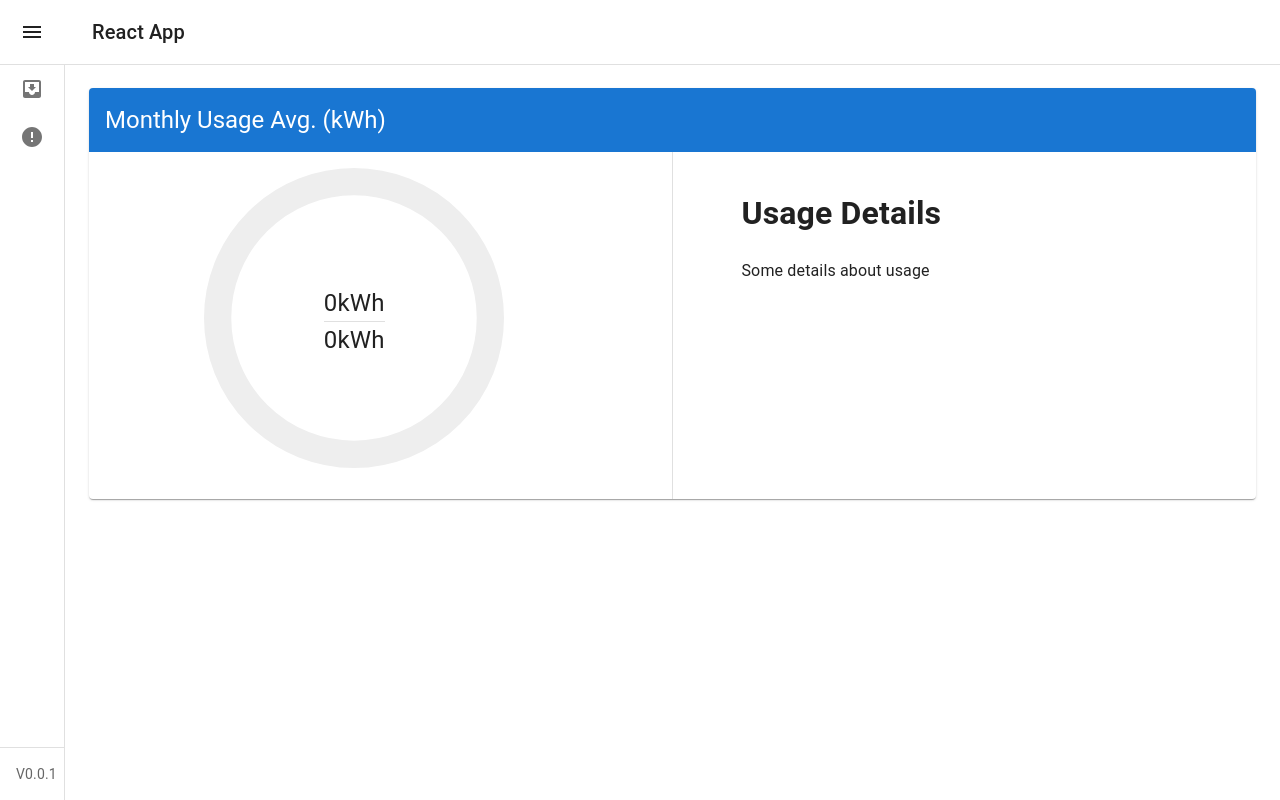
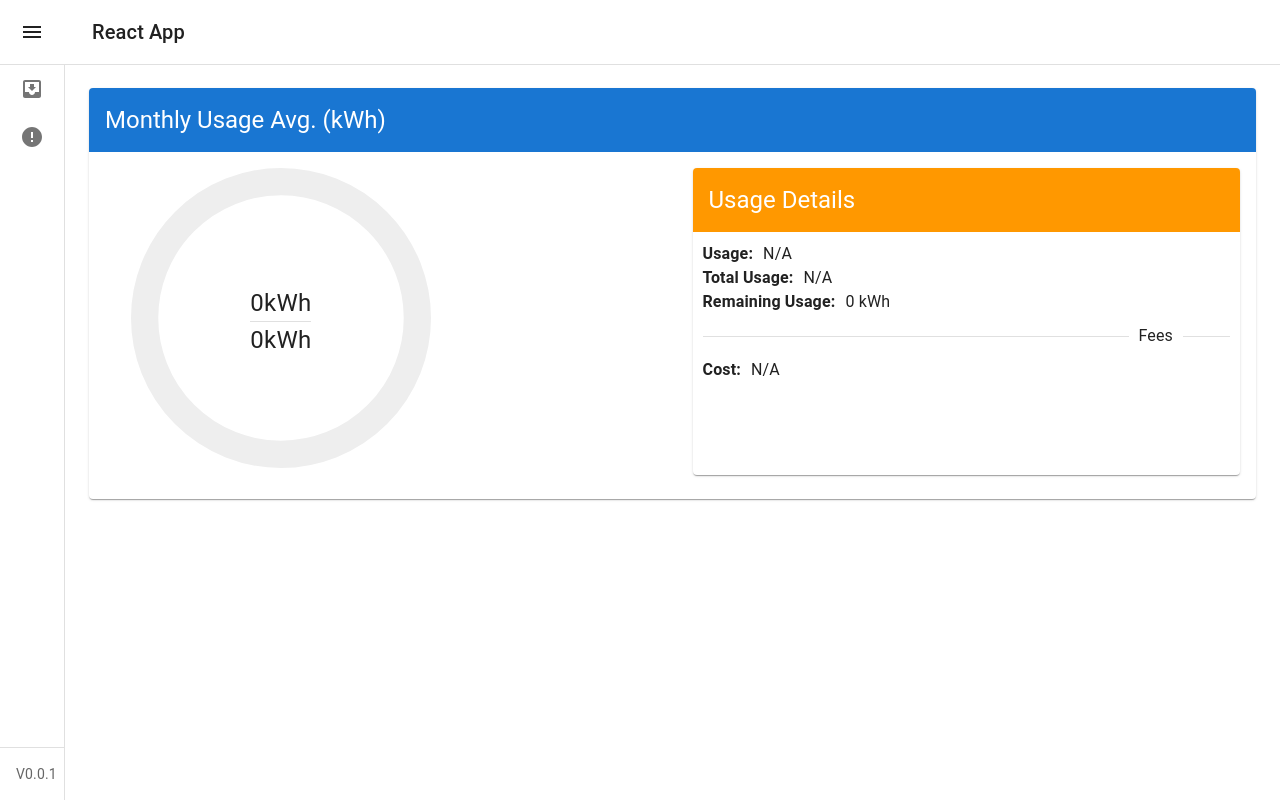
Before and after one commit to C0rv0dev/energy-node-front, a React (Create React App) app: page / in a window 1280 px wide. Built offline with nearby package versions, Linux system fonts and the light colour scheme; no server answers.

Commit message:
done with usageDetails component

```diff
--- a/src/providers/EnergyUseProvider.tsx
+++ b/src/providers/EnergyUseProvider.tsx
@@ -1,4 +1,3 @@
-import React, { useState } from 'react';
 import api from '../api';
 
 class EnergyUseProvider {
--- a/src/resources/components/Main/UsageDetails.tsx
+++ b/src/resources/components/Main/UsageDetails.tsx
@@ -1,11 +1,93 @@
+import { Box, Card, CardHeader, Divider } from '@mui/material';
 import React from 'react';
 
-function UsageDetails() {
+interface UsageDetailsProps {
+  usage?: number;
+  totalusage?: number;
+}
+
+interface UsageDetailsRowProps {
+  label: string;
+  value: string;
+}
+
+function UsageDetails({ usage, totalusage }: UsageDetailsProps) {
   return (
-    <div>
-      <h1>Usage Details</h1>
-      <p>Some details about usage</p>
-    </div>
+    <Card
+      sx={{
+        display: 'flex',
+        flexDirection: 'column',
+        justifyContent: 'left',
+        height: '100%',
+      }}
+    >
+      <CardHeader
+        title="Usage Details"
+        sx={{
+          backgroundColor: (theme) => theme.palette.warning.light,
+          color: 'white',
+        }}
+      />
+
+      <Box
+        sx={{
+          display: 'flex',
+          flexDirection: 'column',
+          justifyContent: 'left',
+          padding: '10px',
+        }}
+      >
+        <UsageDetailsRow
+          label="Usage"
+          value={usage ? `${usage} kWh` : 'N/A'}
+        />
+
+        <UsageDetailsRow
+          label="Total Usage"
+          value={totalusage ? `${totalusage} kWh` : 'N/A'}
+        />
+
+        <UsageDetailsRow
+          label="Remaining Usage"
+          value={usage && totalusage ? `${totalusage - usage} kWh` : `${totalusage} kWh`}
+        />
+
+        <Divider
+          sx={{
+            marginTop: '10px',
+            marginBottom: '10px',
+            strokeWidth: '10px',
+          }}
+          textAlign="right"
+        >
+          Fees
+        </Divider>
+
+        <UsageDetailsRow
+          label="Cost"
+          value={usage ? `$${(usage * 0.12).toFixed(2)}` : 'N/A'}
+        />
+      </Box>
+    </Card>
+  );
+}
+
+function UsageDetailsRow({ label, value }: UsageDetailsRowProps) {
+  return (
+    <Box
+      sx={{
+        display: 'flex',
+        flexDirection: 'row',
+        justifyContent: 'left',
+      }}
+    >
+      <strong>{`${label}: `}</strong>
+      <span style={{
+        marginLeft: '10px',
+      }}>
+        {value}
+      </span>
+    </Box>
   );
 }
 
--- a/src/resources/components/Main/UsageMeterComponent.tsx
+++ b/src/resources/components/Main/UsageMeterComponent.tsx
@@ -3,7 +3,6 @@ import Box from '@mui/material/Box';
 import { Divider, Typography } from '@mui/material';
 import { CircularProgressProps } from '@mui/material/CircularProgress';
 import CircularProgressWithBackground from '../CircularProgressWithBackground';
-import EnergyUseProvider from '../../../providers/EnergyUseProvider';
 
 interface UsageMeterProps extends CircularProgressProps {
   value: number;
@@ -90,20 +89,12 @@ function UsageMeterComponentNoUse(props: UsageMeterProps) {
   );
 }
 
-function UsageMeterComponent() {
-  const [usage, setUsage] = React.useState<number>(0);
-  const [totalUsage, setTotalUsage] = React.useState<number>(0);
-
-  React.useEffect(() => {
-    setUsage(EnergyUseProvider.usage);
-    setTotalUsage(EnergyUseProvider.totalUsage);
-  }, [EnergyUseProvider]);
-
+function UsageMeterComponent({ usage, totalusage }: UsageMeterProps) {
   return (
     <UsageMeterComponentNoUse
-      value={usage}
+      value={usage ?? 0}
       usage={usage}
-      totalusage={totalUsage}
+      totalusage={totalusage}
     />
   )
 }
--- a/src/resources/views/Main.tsx
+++ b/src/resources/views/Main.tsx
@@ -1,9 +1,18 @@
 import React from "react";
-import { Box, Card, CardContent, CardHeader, Divider, Grid } from "@mui/material";
+import { Card, CardContent, CardHeader, Grid } from "@mui/material";
 import UsageMeterComponent from "../components/Main/UsageMeterComponent";
 import UsageDetails from "../components/Main/UsageDetails";
+import EnergyUseProvider from "../../providers/EnergyUseProvider";
 
 function Main() {
+  const [usage, setUsage] = React.useState<number>(0);
+  const [totalUsage, setTotalUsage] = React.useState<number>(0);
+
+  React.useEffect(() => {
+    setUsage(EnergyUseProvider.usage);
+    setTotalUsage(EnergyUseProvider.totalUsage);
+  }, []);
+
   return (
     <>
       <Card sx={{ display: 'flex', flexDirection: 'column' }}>
@@ -20,21 +29,26 @@ function Main() {
           spacing={1}
           justifyContent="space-between"
         >
-          <Grid item xs={5.5}>
+          <Grid item xs={4}>
             <CardContent sx={{ flex: '1 0 auto' }}>
-              <UsageMeterComponent />
+              <UsageMeterComponent
+                value={usage}
+                usage={usage}
+                totalusage={totalUsage}
+              />
             </CardContent>
           </Grid>
 
-          <Grid item>
-            <Divider
-              orientation="vertical"
-            />
-          </Grid>
-
-          <Grid item xs={5.5}>
-            <CardContent>
-              <UsageDetails />
+          <Grid item xs={6}>
+            <CardContent
+              sx={{
+                height: '100%',
+              }}
+            >
+              <UsageDetails
+                usage={usage}
+                totalusage={totalUsage}
+              />
             </CardContent>
           </Grid>
         </Grid>
```
